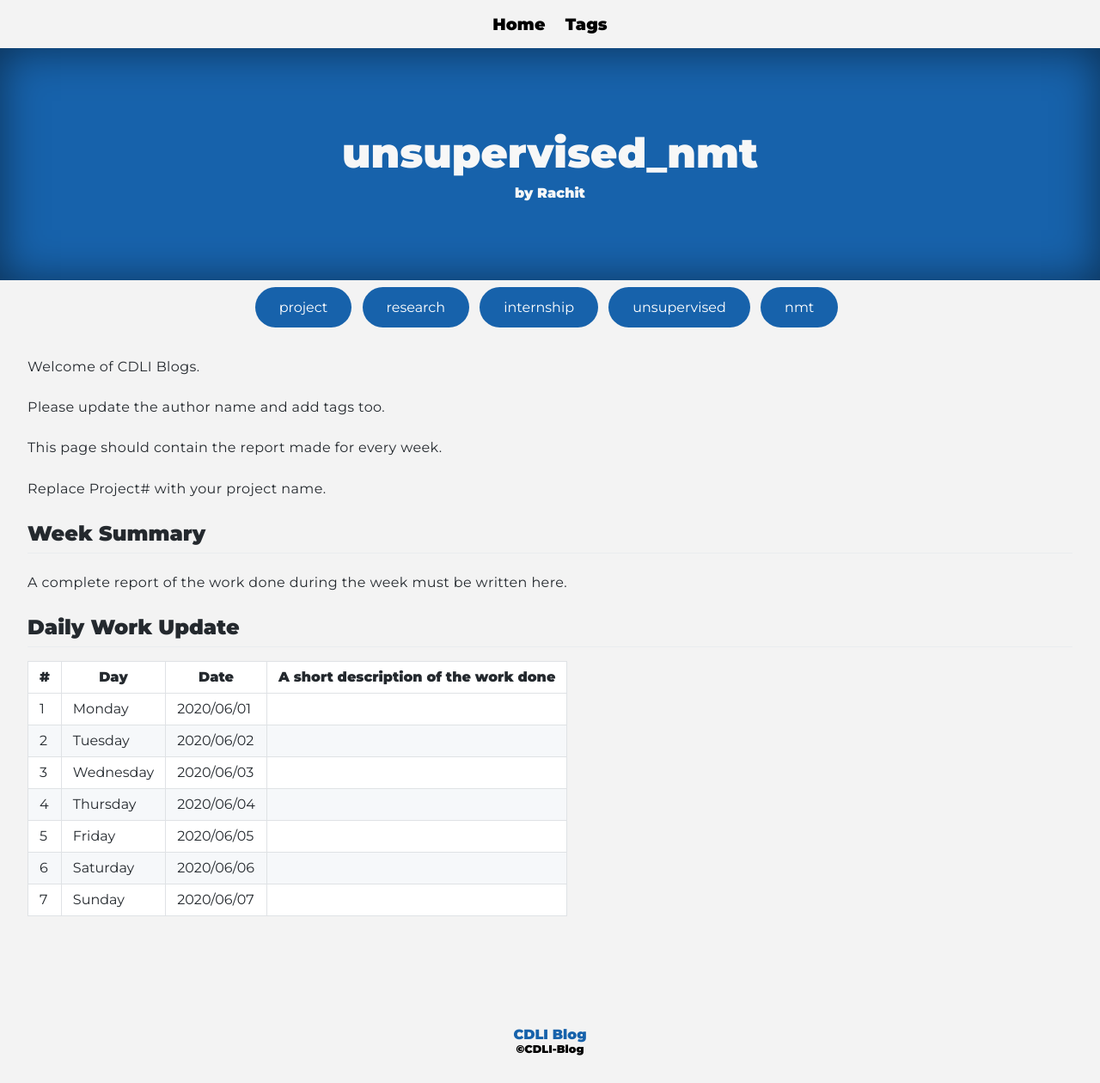
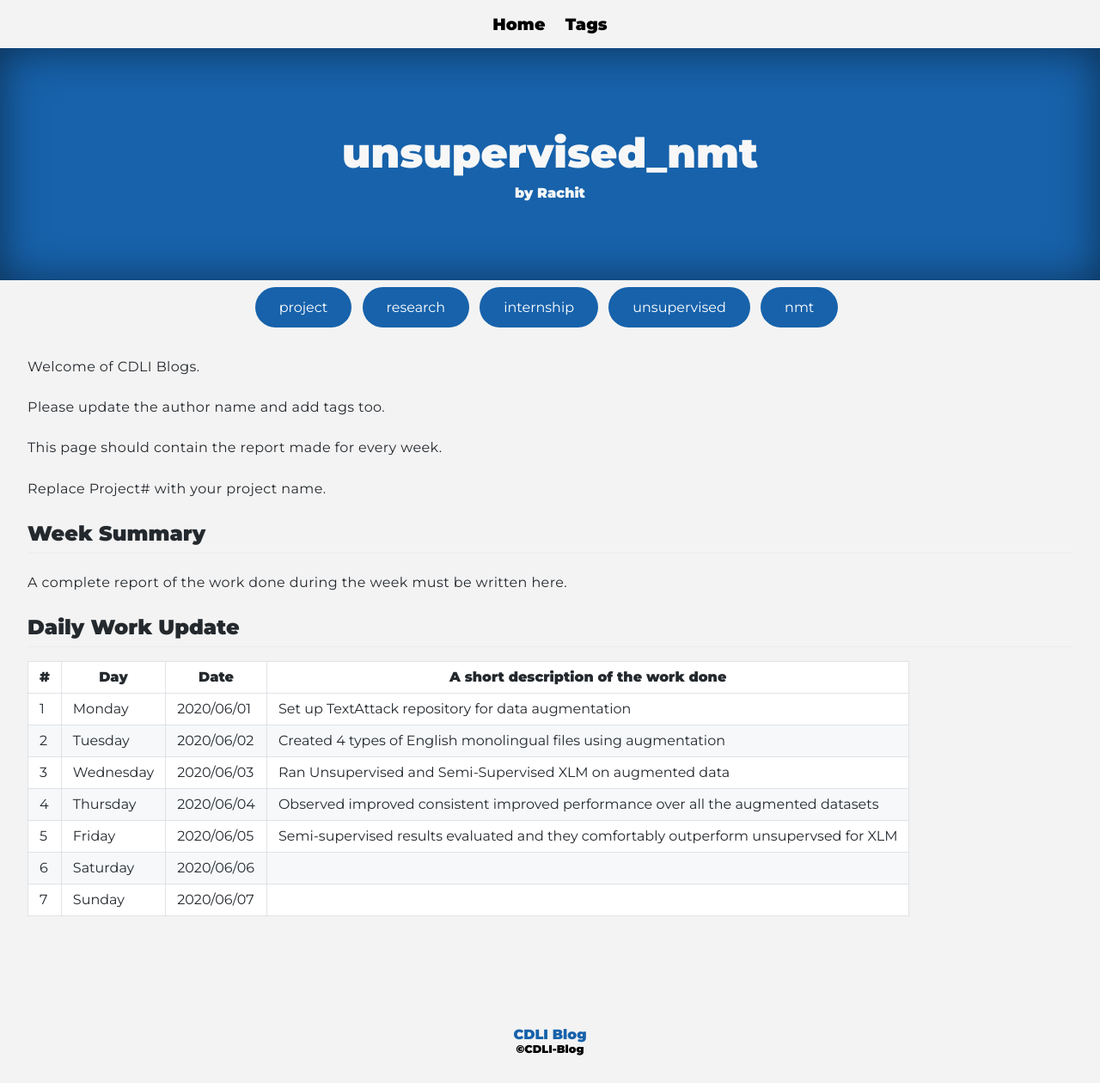
Before and after one commit to cdli-gh/blog, a Jekyll site: the page built from _blog/intern20/unsupervised_nmt/posts/12_week10.md, in a window 1280 px wide. Shown: the whole page at 86% size. Built offline with Jekyll 4.4.1, drawn with Linux system fonts in a browser that asks for light colours; Markdown is read by kramdown in place of the engine named in the settings.

Commit message:
Updated 10.5

```diff
--- a/_blog/intern20/unsupervised_nmt/posts/12_week10.md
+++ b/_blog/intern20/unsupervised_nmt/posts/12_week10.md
@@ -21,10 +21,10 @@ A complete report of the work done during the week must be written here.
 
 |\#|Day|Date|A short description of the work done|
 |---	|---	|---	|---	|
-|1   	| Monday 	|   2020/06/01	|   	|
-|2   	| Tuesday  	|   2020/06/02	|   	|
-|3   	| Wednesday  	|  2020/06/03 	|   	|
-|4   	| Thursday  	|   2020/06/04	|   	|
-|5   	| Friday  	|   2020/06/05	|   	|
+|1   	| Monday 	|   2020/06/01	|  Set up TextAttack repository for data augmentation 	|
+|2   	| Tuesday  	|   2020/06/02	|  Created 4 types of English monolingual files using augmentation 	|
+|3   	| Wednesday  	|  2020/06/03 	|  Ran Unsupervised and Semi-Supervised XLM on augmented data 	|
+|4   	| Thursday  	|   2020/06/04	|  Observed improved consistent improved performance over all the augmented datasets 	|
+|5   	| Friday  	|   2020/06/05	|  Semi-supervised results evaluated and they comfortably outperform unsupervsed for XLM 	|
 |6   	| Saturday  	|   2020/06/06	|   	|
 |7   	| Sunday  	|   2020/06/07	|   	|
```
